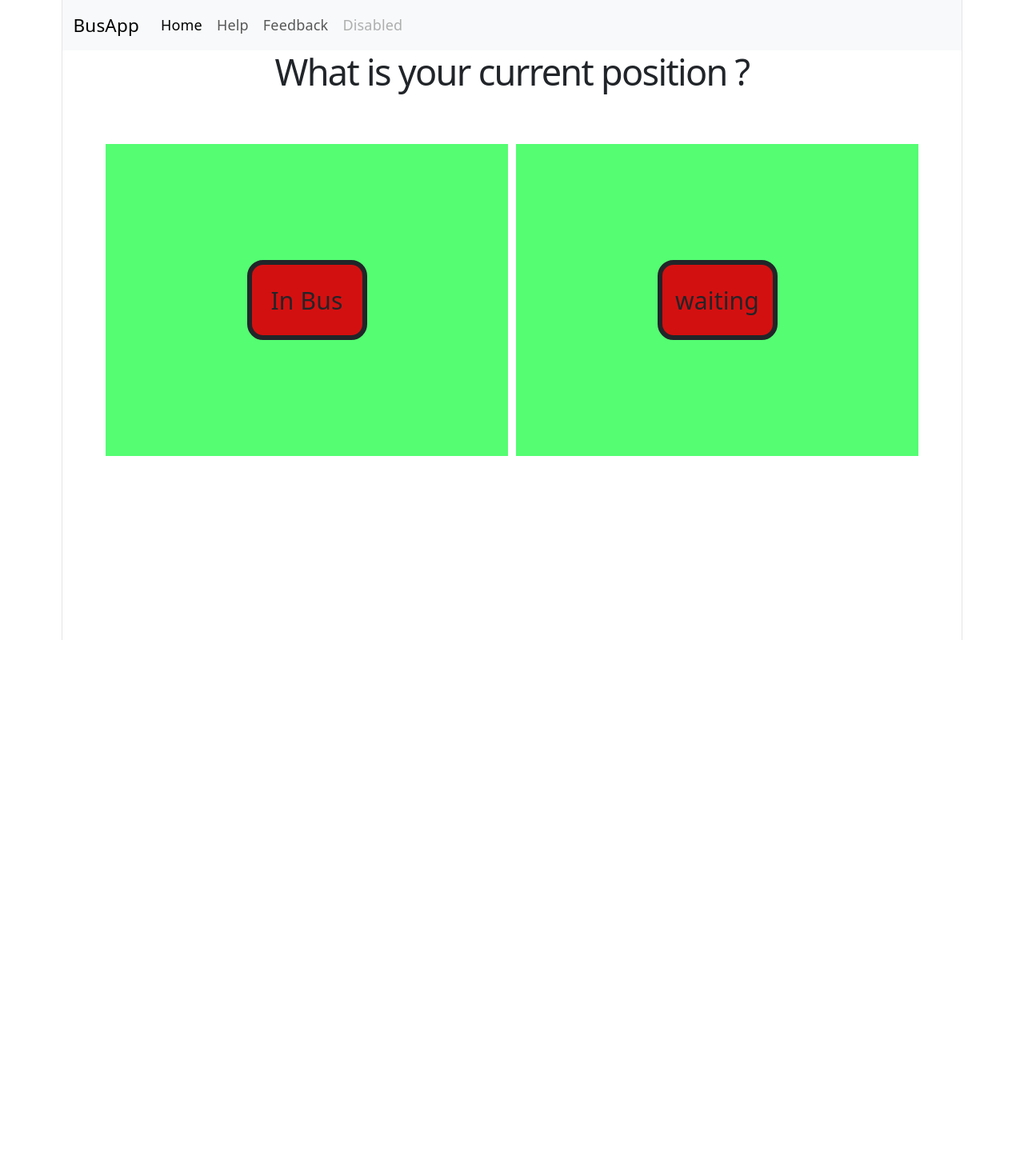
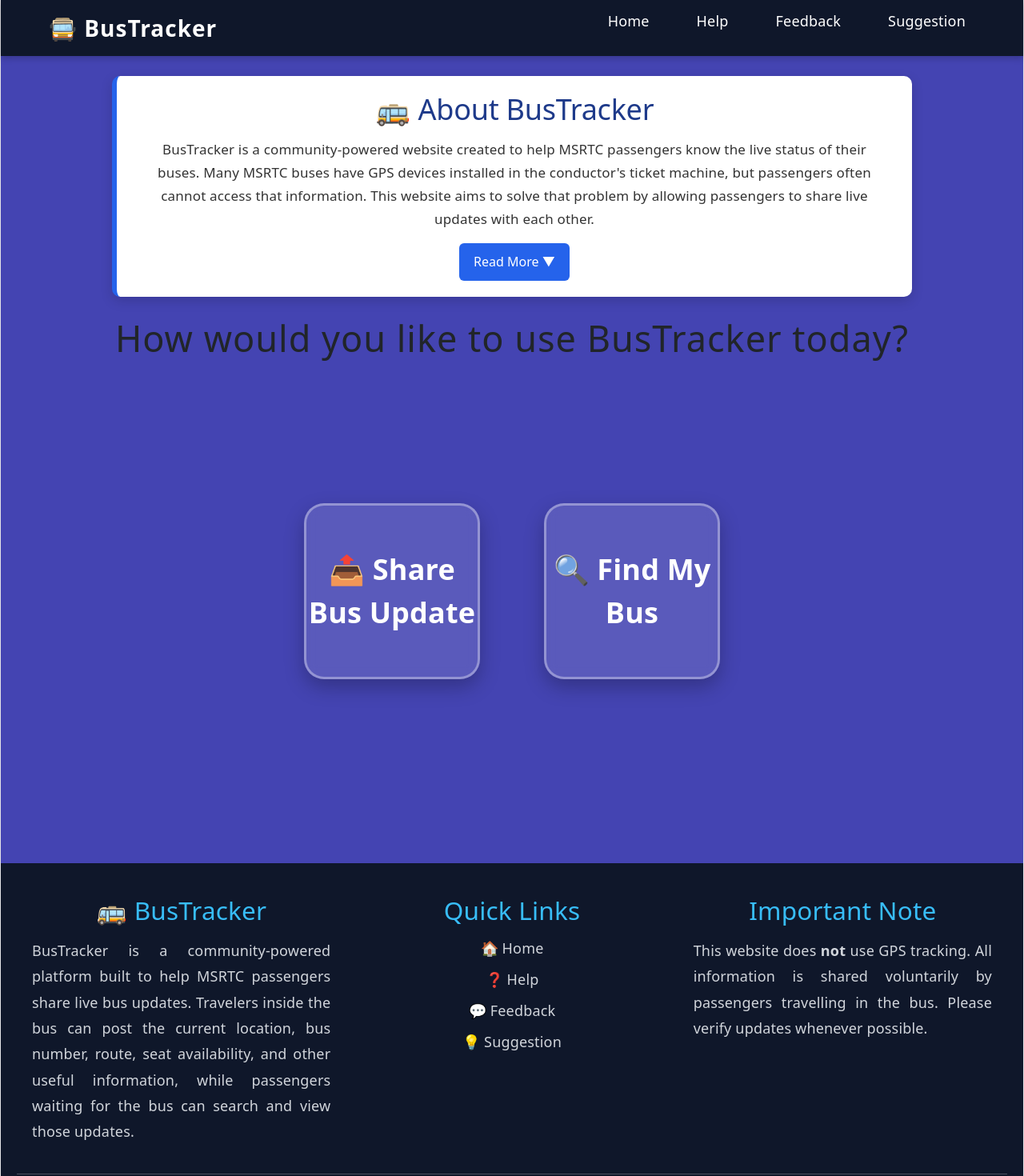
Before and after one commit to Rok-dotcom/Bus-Tracker, a React (Vite) app in the folder Front-End/Bus-Tracker/: page / in a window 1280 px wide. Shown: the top 1470 px of the page at 80% size. Before the commit the page ends 800 px from the top, so only its background shows below. Built offline with nearby package versions, Linux system fonts and the light colour scheme.

Commit message:
improved Front-End with Ai

```diff
--- a/Front-End/Bus-Tracker/src/App.jsx
+++ b/Front-End/Bus-Tracker/src/App.jsx
@@ -4,11 +4,15 @@
 import IntputForm from "./components/InputForm";
 import Waiting from "./components/Waiting";
 import InBus from "./components/InBus";
+import NewHeader from "./components/NewHeader";
+import UserGuide from "./components/UserGuide";
+import AppFooter from "./components/AppFooter";
 
 function App() {
   return (
     <>
-      <AppHeader />
+      <NewHeader></NewHeader>
+      <UserGuide></UserGuide>
 
       <Routes>
         <Route path="/" element={<AppBody />} />
@@ -16,6 +20,8 @@
         <Route path="/Waiting" element={<Waiting />} />
         <Route path="/InBus" element={<InBus />} />
       </Routes>
+
+      <AppFooter></AppFooter>
     </>
   );
 }
--- a/Front-End/Bus-Tracker/src/components/AppBody.jsx
+++ b/Front-End/Bus-Tracker/src/components/AppBody.jsx
@@ -4,11 +4,11 @@
 const AppBody = () => {
   return (
     <>
-      <h1>What is your current position ?</h1>
+      <h1>How would you like to use BusTracker today?</h1>
       <section className={styles.sectionFirst}>
         <section className={styles.leftSection}>
           <Link to="/InputForm" className={styles.windowLink}>
-            <div className={styles.window}>In Bus</div>
+            <div className={styles.window}>📤 Share Bus Update</div>
           </Link>
 
           {/* <div className={styles.tyre}></div> */}
@@ -16,7 +16,7 @@
 
         <section className={styles.rightSection}>
           <Link to="/Waiting" className={styles.windowLink}>
-            <div className={styles.window}>waiting</div>
+            <div className={styles.window}>🔍 Find My Bus</div>
           </Link>
 
           {/* <div className={styles.tyre}></div> */}
--- a/Front-End/Bus-Tracker/src/components/AppBody.module.css
+++ b/Front-End/Bus-Tracker/src/components/AppBody.module.css
@@ -1,66 +1,75 @@
-.sectionFirst {
-  height: 400px;
-  min-width: 90%;
-  display: flex;
-  background-color: #54fd72;
-  margin: 49px;
-  /* border-radius: 130px 35px 78px 50px; */
+body {
+  margin: 0;
+  background: linear-gradient(135deg, #6a11cb, #2575fc);
+  font-family: Arial, Helvetica, sans-serif;
 }
 
-.leftSection {
-  display: flex;
-  align-items: center;
-  justify-content: center;
-  width: 50%;
-  border: 5px solid white;
+h1 {
+  text-align: center;
+  color: white;
+  margin-top: 40px;
+  font-size: 2.5rem;
+  letter-spacing: 1px;
 }
 
+.sectionFirst {
+  min-height: 70vh;
+  display: flex;
+  justify-content: center;
+  align-items: center;
+  gap: 80px;
+  padding: 20px;
+}
+
+.leftSection,
 .rightSection {
   display: flex;
+  justify-content: center;
   align-items: center;
-  justify-content: center;
-  width: 50%;
-  border: 5px solid white;
+}
+
+.windowLink {
+  text-decoration: none;
+  color: inherit;
 }
 
 .window {
+  width: 220px;
+  height: 220px;
+  background: rgba(255, 255, 255, 0.12);
+  border: 3px solid rgba(255, 255, 255, 0.35);
+  border-radius: 25px;
+
   display: flex;
   justify-content: center;
   align-items: center;
-  background-color: #d31010;
-  height: 100px;
-  width: 150px;
-  margin: 5px;
-  padding: 4px;
-  border: 6px solid;
-  border-radius: 20px;
-  text-decoration: none;
-}
-.window:hover {
-  height: 110px;
-  width: 160px;
-  transition-duration: 0.5s;
+
+  color: white;
+  font-size: 2rem;
+  font-weight: bold;
+  cursor: pointer;
+
+  backdrop-filter: blur(8px);
+  transition: all 0.3s ease;
+  box-shadow: 0 10px 25px rgba(0, 0, 0, 0.25);
 }
 
-.windowLink {
-  font-size: 30px;
-  color: inherit;
-  text-decoration: none;
+.window:hover {
+  transform: translateY(-10px) scale(1.05);
+  background: white;
+  color: #2575fc;
+  box-shadow: 0 15px 35px rgba(0, 0, 0, 0.35);
 }
 
-.Link {
-  font-size: 30px;
-  color: inherit;
-  text-decoration: none;
+.window:active {
+  transform: scale(0.96);
 }
 
+/* Optional tyre style if you decide to use it later */
 .tyre {
-  background-color: black;
+  width: 120px;
   height: 120px;
-  width: 120px;
-  position: relative;
-  top: 209px;
-  margin: 29px;
-  border: 9px solid white;
-  border-radius: 82px;
+  background: #222;
+  border: 10px solid #fff;
+  border-radius: 50%;
 }
--- /dev/null
+++ b/Front-End/Bus-Tracker/src/components/AppFooter.jsx
@@ -0,0 +1,50 @@
+import styles from "./AppFooter.module.css";
+
+const AppFooter = () => {
+  return (
+    <footer className={styles.footer}>
+      <div className={styles.container}>
+        <div className={styles.about}>
+          <h3>🚌 BusTracker</h3>
+          <p>
+            BusTracker is a community-powered platform built to help MSRTC
+            passengers share live bus updates. Travelers inside the bus can post
+            the current location, bus number, route, seat availability, and
+            other useful information, while passengers waiting for the bus can
+            search and view those updates.
+          </p>
+        </div>
+
+        <div className={styles.links}>
+          <h3>Quick Links</h3>
+          <ul>
+            <li>🏠 Home</li>
+            <li>❓ Help</li>
+            <li>💬 Feedback</li>
+            <li>💡 Suggestion</li>
+          </ul>
+        </div>
+
+        <div className={styles.note}>
+          <h3>Important Note</h3>
+          <p>
+            This website does <strong>not</strong> use GPS tracking. All
+            information is shared voluntarily by passengers travelling in the
+            bus. Please verify updates whenever possible.
+          </p>
+        </div>
+      </div>
+
+      <hr />
+
+      <div className={styles.bottom}>
+        <p>
+          © {new Date().getFullYear()} BusTracker | Built for MSRTC passengers
+          through community contributions ❤️
+        </p>
+      </div>
+    </footer>
+  );
+};
+
+export default AppFooter;
--- /dev/null
+++ b/Front-End/Bus-Tracker/src/components/AppFooter.module.css
@@ -0,0 +1,65 @@
+.footer {
+  background: #0f172a;
+  color: #ffffff;
+  margin-top: 60px;
+  padding: 40px 20px 15px;
+}
+
+.container {
+  max-width: 1200px;
+  margin: auto;
+  display: flex;
+  justify-content: space-between;
+  gap: 40px;
+  flex-wrap: wrap;
+}
+
+.about,
+.links,
+.note {
+  flex: 1;
+  min-width: 250px;
+}
+
+.about h3,
+.links h3,
+.note h3 {
+  color: #38bdf8;
+  margin-bottom: 15px;
+}
+
+.about p,
+.note p {
+  color: #d1d5db;
+  line-height: 1.8;
+  text-align: justify;
+}
+
+.links ul {
+  list-style: none;
+  padding: 0;
+}
+
+.links li {
+  margin-bottom: 12px;
+  color: #d1d5db;
+  cursor: pointer;
+  transition: 0.3s;
+}
+
+.links li:hover {
+  color: #38bdf8;
+  padding-left: 8px;
+}
+
+hr {
+  margin: 30px 0 15px;
+  border: none;
+  border-top: 1px solid #334155;
+}
+
+.bottom {
+  text-align: center;
+  color: #94a3b8;
+  font-size: 15px;
+}
--- a/Front-End/Bus-Tracker/src/components/AppHeader.jsx
+++ b/Front-End/Bus-Tracker/src/components/AppHeader.jsx
@@ -1,7 +1,11 @@
 const AppHeader = () => {
   return (
     <>
-      <nav className="navbar navbar-expand-lg bg-body-tertiary">
+      <nav
+        className="navbar navbar-expand-lg bg-body-tertiary"
+        styles="background-color: #e3f2fd;"
+        data-bs-theme="light"
+      >
         <div className="container-fluid">
           <a className="navbar-brand" href="#">
             BusApp
--- /dev/null
+++ b/Front-End/Bus-Tracker/src/components/NewHeader.css
@@ -0,0 +1,57 @@
+/* Reset */
+* {
+  margin: 0;
+  padding: 0;
+  box-sizing: border-box;
+}
+
+/* Header */
+.header {
+  height: 70px;
+  background: #0f172a;
+  color: white;
+
+  display: flex;
+  justify-content: space-between;
+  align-items: center;
+
+  padding: 0 60px;
+  box-shadow: 0 3px 8px rgba(0, 0, 0, 0.2);
+}
+
+/* Logo */
+.logo {
+  font-size: 28px;
+  font-weight: bold;
+  cursor: pointer;
+  letter-spacing: 1px;
+}
+
+/* Navigation */
+.nav-links {
+  display: flex;
+  list-style: none;
+  gap: 35px;
+}
+
+.nav-links li a {
+  text-decoration: none;
+  color: white;
+  font-size: 18px;
+  font-weight: 500;
+  padding: 8px 12px;
+  border-radius: 6px;
+  transition: all 0.3s ease;
+}
+
+/* Hover Effect */
+.nav-links li a:hover {
+  background-color: #38bdf8;
+  color: #0f172a;
+  transform: translateY(-2px);
+}
+
+/* Active Click */
+.nav-links li a:active {
+  transform: scale(0.95);
+}
--- /dev/null
+++ b/Front-End/Bus-Tracker/src/components/NewHeader.jsx
@@ -0,0 +1,28 @@
+import "./NewHeader.css";
+
+function NewHeader() {
+  return (
+    <header className="header">
+      <div className="logo">🚍 BusTracker</div>
+
+      <nav>
+        <ul className="nav-links">
+          <li>
+            <a href="#">Home</a>
+          </li>
+          <li>
+            <a href="#">Help</a>
+          </li>
+          <li>
+            <a href="#">Feedback</a>
+          </li>
+          <li>
+            <a href="#">Suggestion</a>
+          </li>
+        </ul>
+      </nav>
+    </header>
+  );
+}
+
+export default NewHeader;
--- /dev/null
+++ b/Front-End/Bus-Tracker/src/components/UserGuide.jsx
@@ -0,0 +1,60 @@
+import { useState } from "react";
+import styles from "./UserGuide.module.css";
+
+const UserGuide = () => {
+  const [expanded, setExpanded] = useState(false);
+
+  return (
+    <div className={styles.guide}>
+      <h2>🚌 About BusTracker</h2>
+
+      <p>
+        BusTracker is a community-powered website created to help MSRTC
+        passengers know the live status of their buses. Many MSRTC buses have
+        GPS devices installed in the conductor's ticket machine, but passengers
+        often cannot access that information. This website aims to solve that
+        problem by allowing passengers to share live updates with each other.
+      </p>
+
+      {expanded && (
+        <>
+          <p>There are two types of users on this platform:</p>
+
+          <ul>
+            <li>
+              <strong>🚍 Passenger Inside the Bus:</strong> Share the bus
+              number, route, current location, current time, seat availability,
+              and any important information like delays or crowded conditions.
+            </li>
+
+            <li>
+              <strong>⏳ Passenger Waiting for the Bus:</strong> Search using
+              the bus number or route to view the latest updates shared by
+              fellow passengers.
+            </li>
+          </ul>
+
+          <p>
+            This website does <strong>not</strong> use GPS tracking. Instead, it
+            works through community participation. Every update shared by a
+            passenger helps others know where the bus is, making travel easier,
+            especially in areas where official live tracking is unavailable.
+          </p>
+
+          <p>
+            <strong>
+              Together, we can make MSRTC bus travel more convenient for
+              everyone.
+            </strong>
+          </p>
+        </>
+      )}
+
+      <button className={styles.btn} onClick={() => setExpanded(!expanded)}>
+        {expanded ? "Read Less ▲" : "Read More ▼"}
+      </button>
+    </div>
+  );
+};
+
+export default UserGuide;
--- /dev/null
+++ b/Front-End/Bus-Tracker/src/components/UserGuide.module.css
@@ -0,0 +1,47 @@
+.guide {
+  width: 90%;
+  max-width: 1000px;
+  margin: 25px auto;
+  padding: 20px 30px;
+  background: #ffffff;
+  border-left: 6px solid #2563eb;
+  border-radius: 10px;
+  box-shadow: 0 5px 15px rgba(0, 0, 0, 0.15);
+  line-height: 1.7;
+}
+
+.guide h2 {
+  color: #1e3a8a;
+  margin-bottom: 15px;
+}
+
+.guide p {
+  color: #333;
+  font-size: 17px;
+  margin-bottom: 15px;
+}
+
+.guide ul {
+  margin-left: 20px;
+  margin-bottom: 15px;
+}
+
+.guide li {
+  margin-bottom: 10px;
+  font-size: 17px;
+}
+
+.btn {
+  background: #2563eb;
+  color: white;
+  border: none;
+  padding: 10px 18px;
+  font-size: 16px;
+  border-radius: 6px;
+  cursor: pointer;
+  transition: 0.3s;
+}
+
+.btn:hover {
+  background: #1d4ed8;
+}
--- a/Front-End/Bus-Tracker/src/index.css
+++ b/Front-End/Bus-Tracker/src/index.css
@@ -11,8 +11,8 @@
   --shadow:
     rgba(0, 0, 0, 0.1) 0 10px 15px -3px, rgba(0, 0, 0, 0.05) 0 4px 6px -2px;
 
-  --sans: system-ui, 'Segoe UI', Roboto, sans-serif;
-  --heading: system-ui, 'Segoe UI', Roboto, sans-serif;
+  --sans: system-ui, "Segoe UI", Roboto, sans-serif;
+  --heading: system-ui, "Segoe UI", Roboto, sans-serif;
   --mono: ui-monospace, Consolas, monospace;
 
   font: 18px/145% var(--sans);
@@ -55,7 +55,6 @@
 }
 
 #root {
-  width: 1126px;
   max-width: 100%;
   margin: 0 auto;
   text-align: center;
@@ -64,6 +63,7 @@
   display: flex;
   flex-direction: column;
   box-sizing: border-box;
+  background-color: #4444b2;
 }
 
 h1,
```
Also changed, not shown: Front-End/Bus-Tracker/src/images/natureBg.jpg (added).
